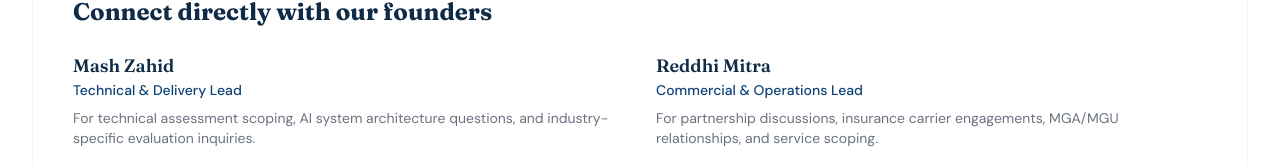
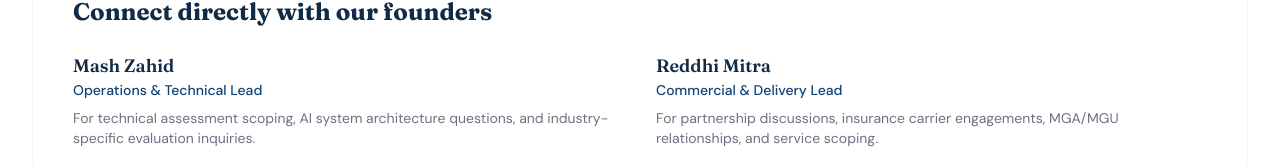
Before and after one commit to MashZ/ai-cyber-insurance, a React (Vite) app: page /contact in a window 1280 px wide. Shown: the part 751-915 px from the top of the page. Built offline with nearby package versions, Linux system fonts and the light colour scheme.

Commit message:
Our roles listed consistently in Contact & About

```diff
--- a/src/pages/Contact.tsx
+++ b/src/pages/Contact.tsx
@@ -66,7 +66,7 @@ const Contact = () => {
                   Mash Zahid
                 </h3>
                 <p className="text-accent text-sm font-medium mb-2">
-                  Technical & Delivery Lead
+                  Operations & Technical Lead
                 </p>
                 <p className="text-gray-500 text-sm mb-4">
                   For technical assessment scoping, AI system architecture questions,
@@ -86,7 +86,7 @@ const Contact = () => {
               <div>
                 <h3 className="text-primary font-semibold text-lg">Reddhi Mitra</h3>
                 <p className="text-accent text-sm font-medium mb-2">
-                  Commercial & Operations Lead
+                  Commercial & Delivery Lead
                 </p>
                 <p className="text-gray-500 text-sm mb-4">
                   For partnership discussions, insurance carrier engagements,
```
Also changed, not shown: 1 other file (tests, documents, lock files or other folders).
